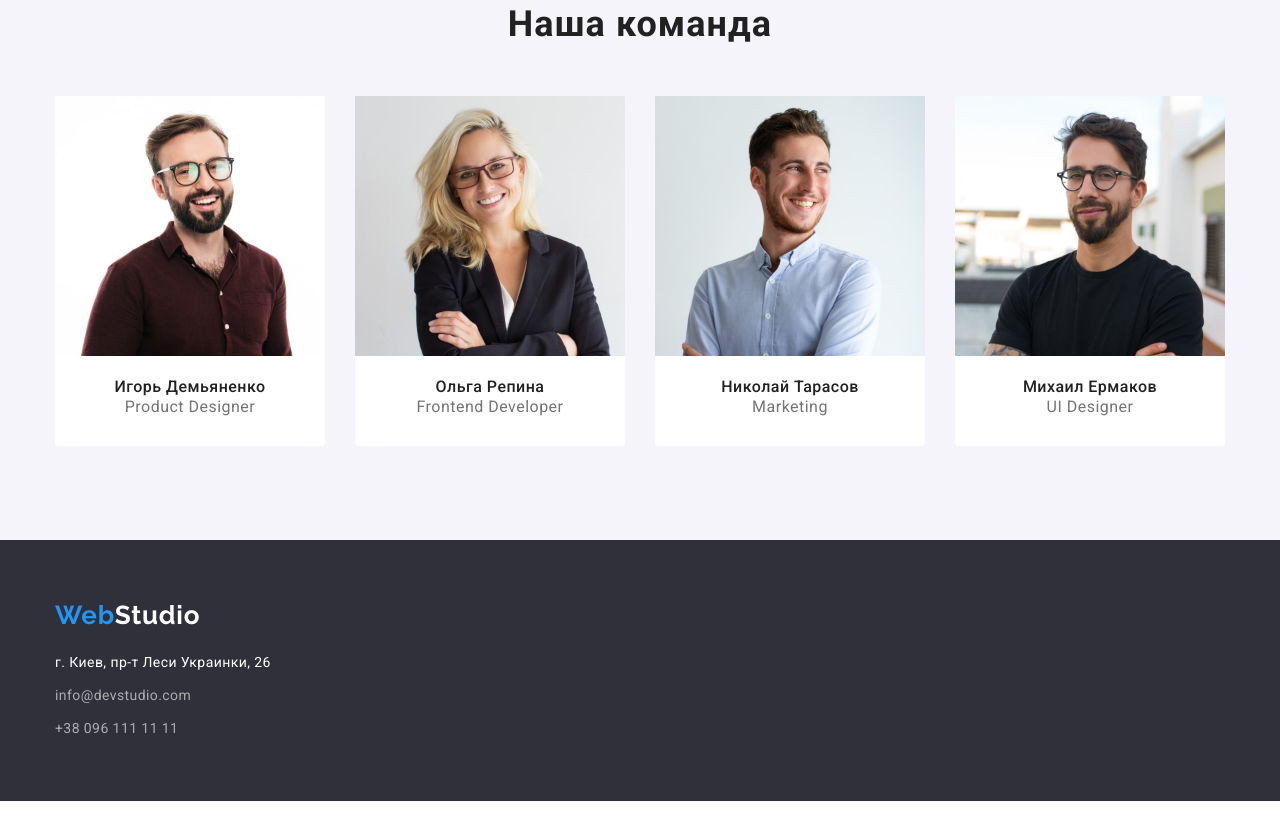
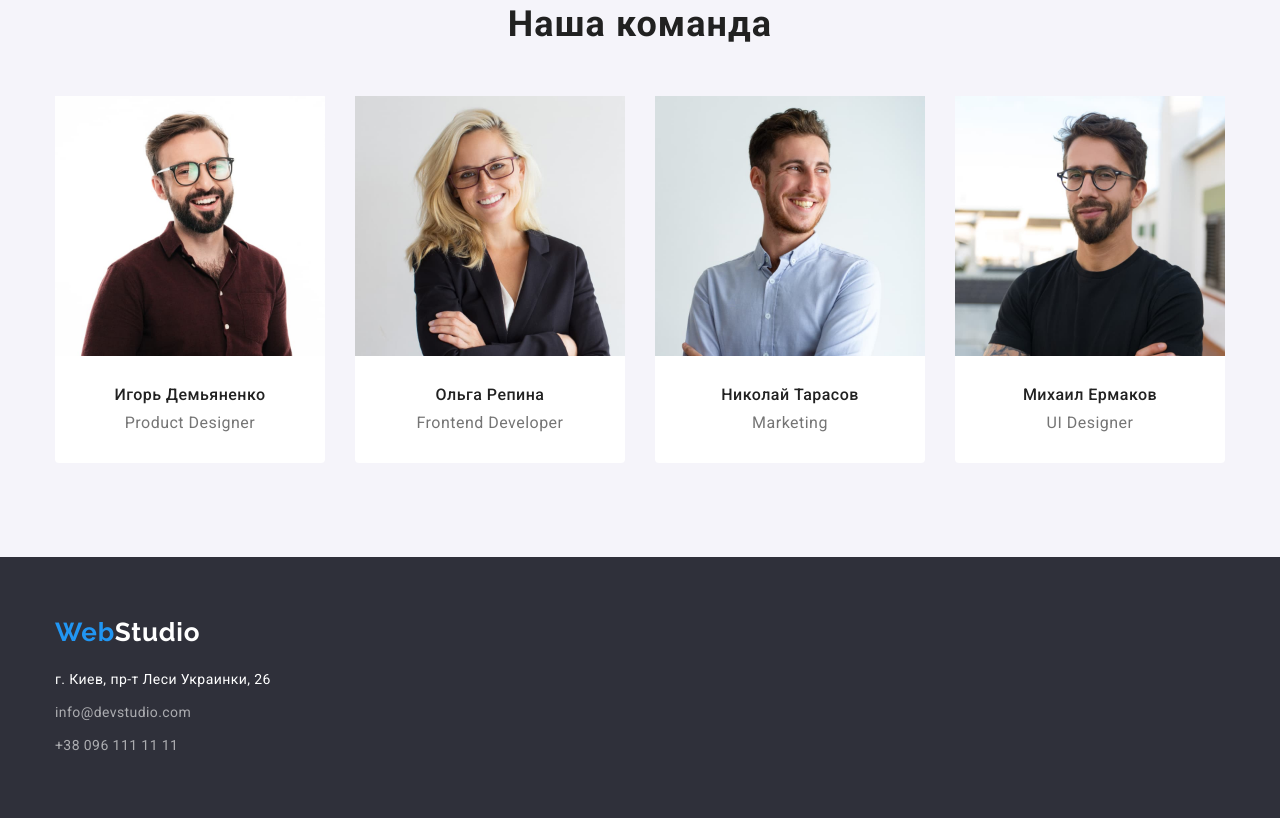
Before and after one commit to Vasyl96/goit-markup-hw-03, a plain HTML site: page index.html in a window 1280 px wide. Shown: the part 1529-2347 px from the top of the page. Drawn offline with nearby package versions, Linux system fonts and the light colour scheme.

Commit message:
Виконав правки

```diff
--- a/css/styles.css
+++ b/css/styles.css
@@ -262,20 +262,24 @@ body {
 
 .team-text {
   margin: 0;
-  padding-bottom: 30px;
   font-size: 16px;
-  line-height: 1.19;
+  line-height: calc(18.75 / 16);
   text-align: center;
   letter-spacing: 0.03em;
   color: var(--gray-txt-cl, #757575);
 }
 
+.box-team-iteam {
+  margin: 0;
+  padding: 30px 0;
+}
+
 .team-subtitle {
-  padding-top: 30px;
-  margin: 0 0 10px;
+  margin: 0;
+  margin-bottom: 10px;
   font-weight: 500;
   font-size: 16px;
-  line-height: 1.19px;
+  line-height: calc(18.75 / 16);
   text-align: center;
   letter-spacing: 0.03em;
 }
--- a/index.html
+++ b/index.html
@@ -104,25 +104,33 @@
                     <li class="team-item">
                         <img class="team-img" src="./img/игорь-демьяненко.jpg" alt="Игорь Демьяненко" width="270"
                             height="260">
+                        <div class="box-team-iteam">
                             <h3 class="team-subtitle">Игорь Демьяненко</h3>
                             <p lang="en" class="team-text">Product Designer</p>
+                        </div>
                     </li>
                     <li class="team-item">
                         <img class="team-img" src="./img/ольга-репина.jpg" alt="Ольга Репина" width="270" height="260">
+                        <div class="box-team-iteam">
                             <h3 class="team-subtitle">Ольга Репина</h3>
                             <p lang="en" class="team-text">Frontend Developer</p>
+                        </div>
                     </li>
                     <li class="team-item">
                         <img class="team-img" src="./img/николай-тарасов.jpg" alt="Николай Тарасов" width="270"
                             height="260">
+                        <div class="box-team-iteam">
                             <h3 class="team-subtitle">Николай Тарасов</h3>
                             <p lang="en" class="team-text">Marketing</p>
+                        </div>
                     </li>
                     <li class="team-item">
                         <img class="team-img" src="./img/михаил-ермаков.jpg" alt="Михаил Ермаков" width="270"
                             height="260">
+                        <div class="box-team-iteam">
                             <h3 class="team-subtitle">Михаил Ермаков</h3>
                             <p lang="en" class="team-text">UI Designer</p>
+                        </div>
                     </li>
                 </ul>
             </div>
```
Lines whose indentation alone changed are shown as unchanged.
